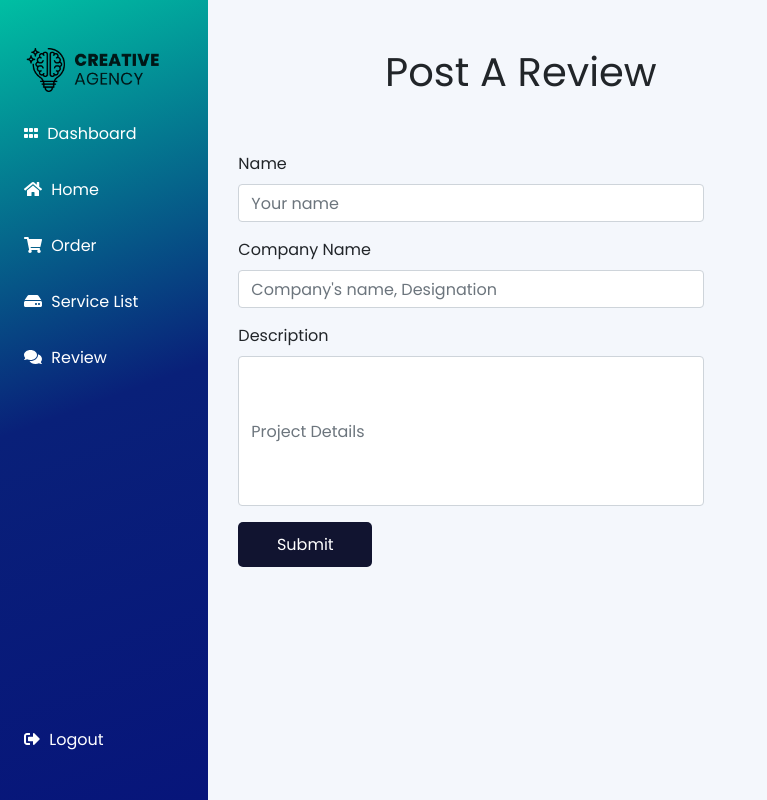
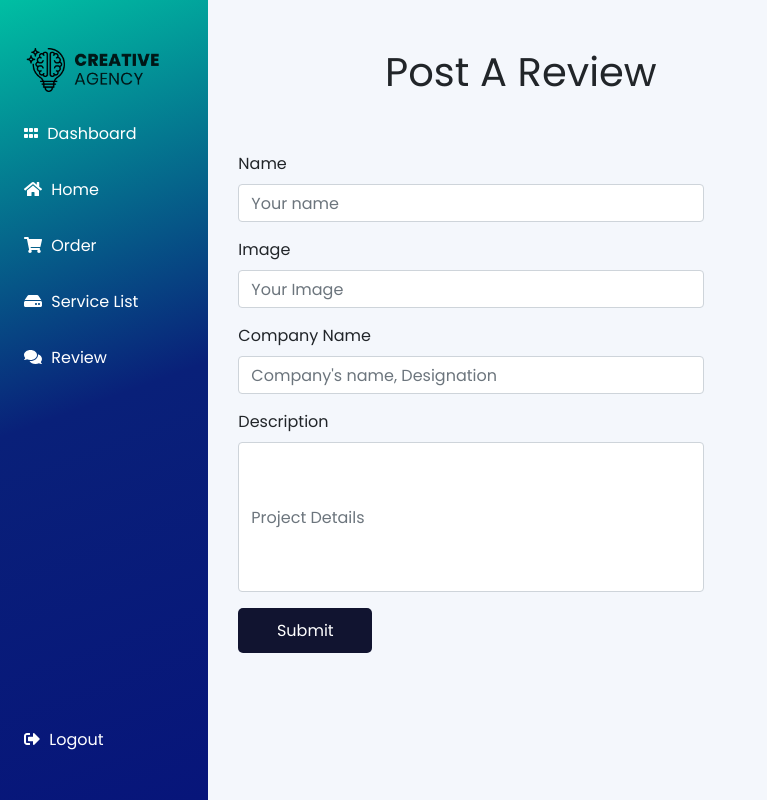
Before and after one commit to SakifKhan98/creative-agency-client, a React (Create React App) app: page /postReview in a window 1280 px wide. Shown: the whole page, without its empty margins (0-767 px from the left). Built offline with nearby package versions, Linux system fonts and the light colour scheme; no server answers.

Commit message:
review use pic added

```diff
--- a/src/App.js
+++ b/src/App.js
@@ -3,6 +3,7 @@ import "./App.css";
 import { BrowserRouter as Router, Switch, Route, Link } from "react-router-dom";
 import Home from "./components/Home/Home/Home";
 import Login from "./components/Login/Login";
+import PrivateRoute from "./components/PrivateRoute/PrivateRoute";
 import NotFound from "./components/NotFound/NotFound";
 import Order from "./components/Dashboard/Order/Order";
 import PostReview from "./components/Dashboard/PostReview/PostReview";
@@ -24,9 +25,9 @@ function App() {
           <Route path="/home">
             <Home></Home>
           </Route>
-          <Route path="/serviceRegister/:serviceId">
+          <PrivateRoute path="/serviceRegister/:serviceId">
             <Order></Order>
-          </Route>
+          </PrivateRoute>
           <Route path="/postReview">
             <PostReview></PostReview>
           </Route>
@@ -42,9 +43,9 @@ function App() {
           <Route path="/makeAdmin">
             <MakeAdmin></MakeAdmin>
           </Route>
-          <Route path="/dashboard">
+          <PrivateRoute path="/dashboard">
             <Dashboard></Dashboard>>
-          </Route>
+          </PrivateRoute>
           <Route path="/serviceListAdmin">
             <ServiceListAdmin></ServiceListAdmin>
           </Route>
--- a/src/components/Dashboard/PostReview/PostReview.js
+++ b/src/components/Dashboard/PostReview/PostReview.js
@@ -9,11 +9,13 @@ const PostReview = () => {
   const { register, handleSubmit, errors } = useForm();
 
   const [loggedInUser, setLoggedInUser] = useContext(UserContext);
+  console.log(loggedInUser);
 
   const onSubmit = (values) => {
     const reviewDetails = {
       name: values.name,
       job: values.job,
+      image: values.image,
       description: values.description,
     };
 
@@ -55,6 +57,23 @@ const PostReview = () => {
                 defaultValue={loggedInUser.name}
                 className={`form-control`}
                 ref={register({ required: "Name is required" })}
+              />
+            </div>
+            <ErrorMessage
+              className="invalid-feedback"
+              name="fullName"
+              as="div"
+              errors={errors}
+            />
+            <div className="form-group">
+              <label htmlFor="image">Image</label>
+
+              <input
+                name="image"
+                placeholder="Your Image"
+                defaultValue={loggedInUser.image}
+                className={`form-control`}
+                ref={register({ required: "Image is required" })}
               />
             </div>
             <ErrorMessage
--- a/src/components/Login/Login.js
+++ b/src/components/Login/Login.js
@@ -63,8 +63,9 @@ const Login = () => {
       .auth()
       .signInWithPopup(provider)
       .then(function (result) {
-        const { displayName, email } = result.user;
-        const signedInUser = { name: displayName, email };
+        console.log(result.user);
+        const { displayName, email, photoURL } = result.user;
+        const signedInUser = { name: displayName, email, image: photoURL };
         setLoggedInUser(signedInUser);
         history.replace(from);
       })
```
Also changed, not shown: src/components/Dashboard/AddService/AddService.js (+2 -78 lines).
